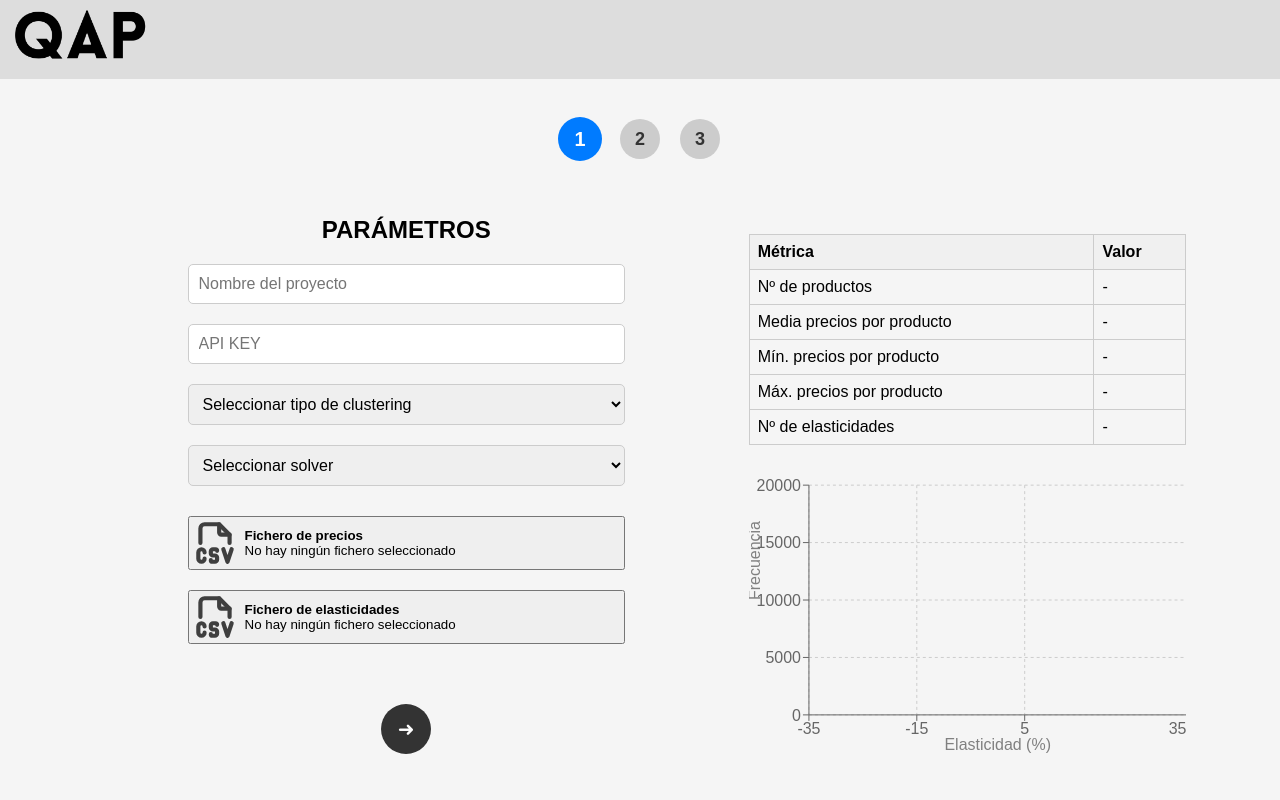
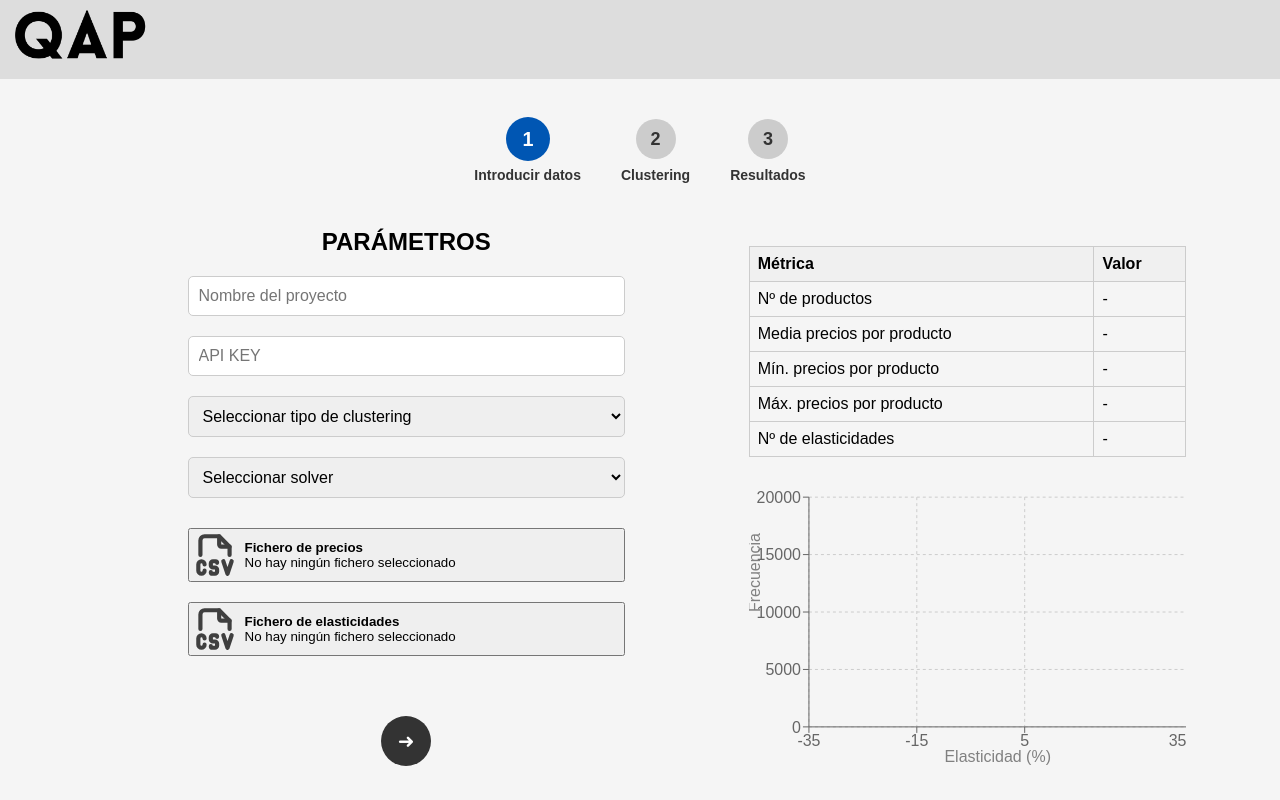
Before and after one commit to ricpdc/elastic-pricing, a React (Create React App) app in the folder frontend/: page / in a window 1280 px wide. Built offline with nearby package versions, Linux system fonts and the light colour scheme.

Commit message:
Updated styles for stepIndicator

```diff
--- a/frontend/package.json
+++ b/frontend/package.json
@@ -8,6 +8,7 @@
     "electron-is-dev": "^3.0.1",
     "react": "^18.0.0",
     "react-dom": "^18.0.0",
+    "react-icons": "^5.5.0",
     "react-router-dom": "^7.1.3",
     "react-scripts": "5.0.1",
     "react-select": "^5.10.0",
--- a/frontend/src/components/stepIndicator.jsx
+++ b/frontend/src/components/stepIndicator.jsx
@@ -1,4 +1,5 @@
 import React from "react";
+import { FaCheck } from "react-icons/fa";
 import "../styles/stepIndicator.css";
 
 export default function StepIndicator({
@@ -8,18 +9,28 @@ export default function StepIndicator({
   completedSteps,
   loadingSteps,
 }) {
+  const stepLabels = ["Introducir datos", "Clustering", "Resultados"];
+
   return (
     <div className="step-indicator-container">
       {steps.map((step, index) => (
-        <div
-          key={index}
-          className={`step-indicator
+        <div key={index} className="step-wrapper">
+          <div
+            className={`step-indicator
               ${index === currentStep ? "active" : ""}
-              ${completedSteps[index] ? "clickable" : ""}
+              ${completedSteps[index] ? "completed" : ""}
               ${loadingSteps[index] ? "loading" : ""}`}
-          onClick={() => completedSteps[index] && setCurrentStep(index)}
-        >
-          {step}
+            onClick={() => completedSteps[index] && setCurrentStep(index)}
+          >
+            {loadingSteps[index] && <div className="loading-border"></div>}
+            {completedSteps[index] ? (
+              <FaCheck className="icon" />
+            ) : (
+              <p className="step-number">{step}</p>
+            )}
+          </div>
+
+          <div className="step-label">{stepLabels[index]}</div>
         </div>
       ))}
     </div>
--- a/frontend/src/styles/mainPage.css
+++ b/frontend/src/styles/mainPage.css
@@ -14,7 +14,6 @@
   width: 100%;
   gap: 10px;
   margin: 20px;
-  height: 10vh;
 }
 
 .main-step {
--- a/frontend/src/styles/stepIndicator.css
+++ b/frontend/src/styles/stepIndicator.css
@@ -4,6 +4,15 @@
   align-items: center;
   margin: 20px 0;
   min-width: 500px;
+}
+
+.step-wrapper {
+  display: flex;
+  flex-direction: column;
+  align-items: center;
+  justify-content: center;
+  position: relative;
+  margin: 0 20px;
 }
 
 .step-indicator {
@@ -17,28 +26,64 @@
   font-weight: bold;
   color: #333;
   background: #ccc;
-  margin: 0 10px;
   cursor: default;
   transition: all 0.3s ease-in-out;
+  position: relative;
 }
 
 .step-indicator.active {
-  background: #007bff;
+  background: #0056b3;
   color: white;
   transform: scale(1.1);
 }
 
-.step-indicator.clickable {
+.step-indicator.completed {
   background: #28a745;
   color: white;
   cursor: pointer;
 }
 
-.step-indicator.clickable:hover {
+.step-indicator.completed:hover {
   background: #218838;
 }
 
 .step-indicator.loading {
-  background: #ffc107;
-  color: black;
+  position: relative;
+  display: flex;
+  justify-content: center;
+  align-items: center;
 }
+
+.step-indicator.loading .loading-border {
+  position: absolute;
+  top: 0;
+  left: 0;
+  width: 100%;
+  height: 100%;
+  border-radius: 50%;
+  border: 3px solid transparent;
+  border-top: 3px solid #007bff;
+  animation: spin 1s linear infinite;
+}
+
+.step-number {
+  position: relative;
+  z-index: 2;
+}
+
+.step-label {
+  margin-top: 8px;
+  font-size: 14px;
+  font-weight: bold;
+  color: #333;
+  white-space: nowrap;
+}
+
+@keyframes spin {
+  0% {
+    transform: rotate(0deg);
+  }
+  100% {
+    transform: rotate(360deg);
+  }
+}
```
Also changed, not shown: 1 other file (tests, documents, lock files or other folders).
